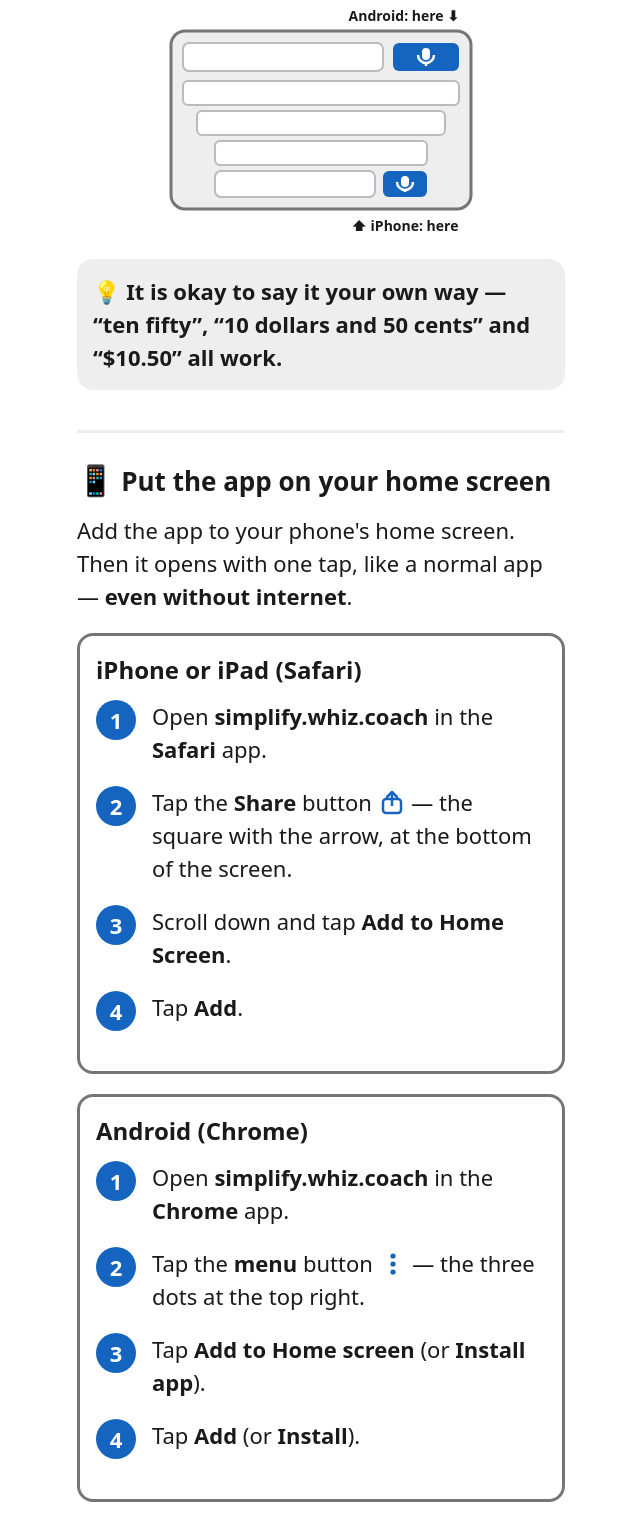
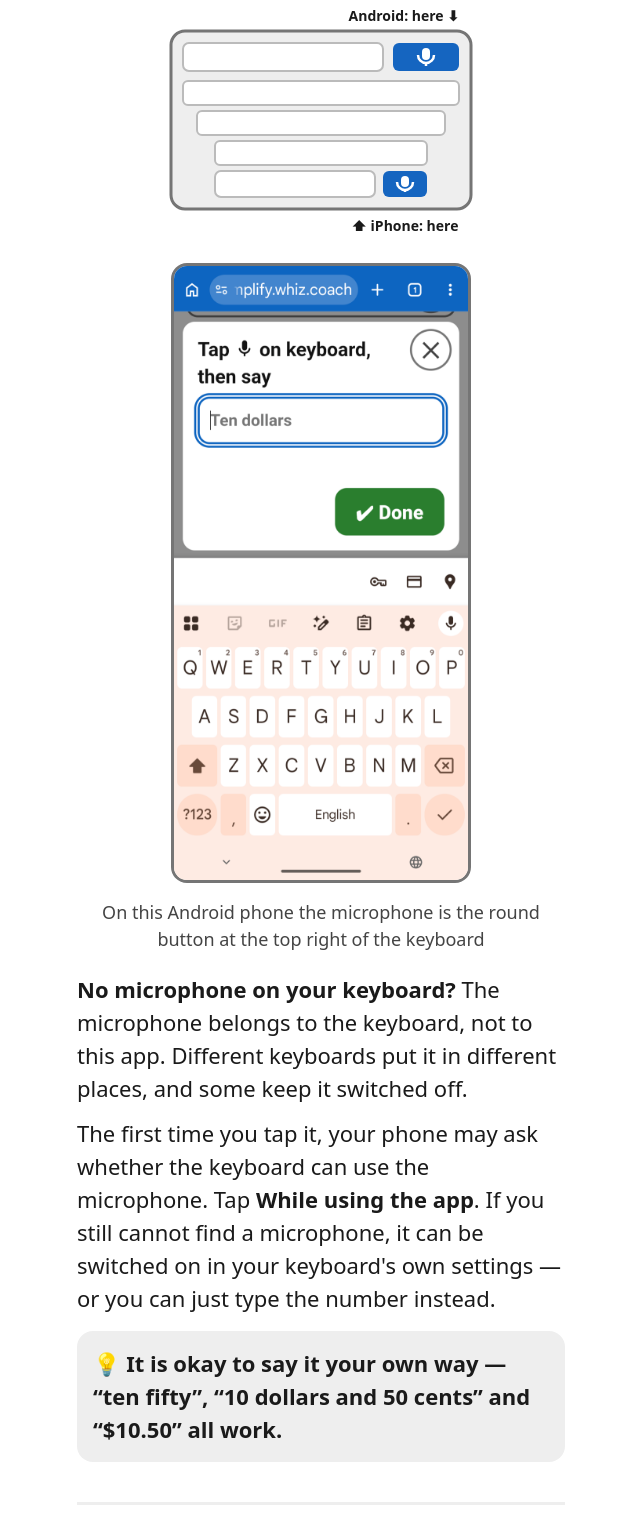
Before and after one commit to ashishawasthi/simplify, a plain HTML site: page public/guide.html in a window 1280 px wide. Shown: the part 5728-7243 px from the top of the page, without its empty margins (319-959 px from the left). Drawn offline with Linux system fonts and the light colour scheme.

Commit message:
docs: show the keyboard mic in the guide, and say when it is missing
The guide told people to "tap the microphone on the keyboard" and only
drew where it sits. That assumes every phone has one in the same place,
which is not true: the mic belongs to the keyboard app, not to us.
Gboard puts it top-right of the toolbar, Samsung's keyboard puts it in
its toolbar (hidden entirely when that toolbar is switched off), and any
keyboard can have voice typing toggled off. It also needs the Android
microphone permission — denied, it fails with "No permission to enable:
Voice typing".

Add a real Android screenshot next to the existing drawing, so the
abstract "here" is followed by what it actually looks like, and a short
note covering the three ways it goes missing. Ends on "or you can just
type the number instead" — a reader who cannot get dictation working
should not think the app is now unusable.

Worth being explicit that the permission is between the keyboard and
Android, not this site: nothing here calls getUserMedia or the Web
Speech API, so the page itself never prompts for the mic.

Precached like the other guide images, or the guide breaks offline.

```diff
--- a/public/guide.html
+++ b/public/guide.html
@@ -356,6 +356,22 @@
       <text x="244" y="228" text-anchor="middle" font-size="14" font-weight="bold" fill="#1a1a1a">⬆ iPhone: here</text>
     </svg>
 
+    <figure>
+      <img src="/img/guide/mic-on-keyboard.png" width="750" height="1566"
+        alt="An Android phone with the Tap microphone on keyboard, then say window open and the keyboard showing underneath. The microphone is the round button at the top right of the keyboard, in the row of small buttons above the letters.">
+      <figcaption>On this Android phone the microphone is the round button at the
+        top right of the keyboard</figcaption>
+    </figure>
+
+    <p><strong>No microphone on your keyboard?</strong> The microphone belongs to
+      the keyboard, not to this app. Different keyboards put it in different
+      places, and some keep it switched off.</p>
+
+    <p>The first time you tap it, your phone may ask whether the keyboard can use
+      the microphone. Tap <strong>While using the app</strong>. If you still
+      cannot find a microphone, it can be switched on in your keyboard's own
+      settings — or you can just type the number instead.</p>
+
     <div class="callout tip">💡 It is okay to say it your own way —
       “ten fifty”, “10 dollars and 50 cents” and “$10.50” all work.</div>
 
--- a/public/sw.js
+++ b/public/sw.js
@@ -2,13 +2,14 @@
 // launch picks up new files; firebase.json serves this file with no-cache.
 // "/guide" (not "/guide.html"): Hosting cleanUrls 301s the .html form, and a
 // cached redirected response breaks offline navigations.
-const CACHE = "afford-v27";
+const CACHE = "afford-v28";
 const ASSETS = [
   "/",
   "/index.html",
   "/guide",
   "/img/guide/screen-money.png",
   "/img/guide/screen-speak.png",
+  "/img/guide/mic-on-keyboard.png",
   "/img/guide/screen-yes.png",
   "/img/guide/screen-no.png",
   "/img/guide/screen-picker.png",
```
Also changed, not shown: public/img/guide/mic-on-keyboard.png (added).
